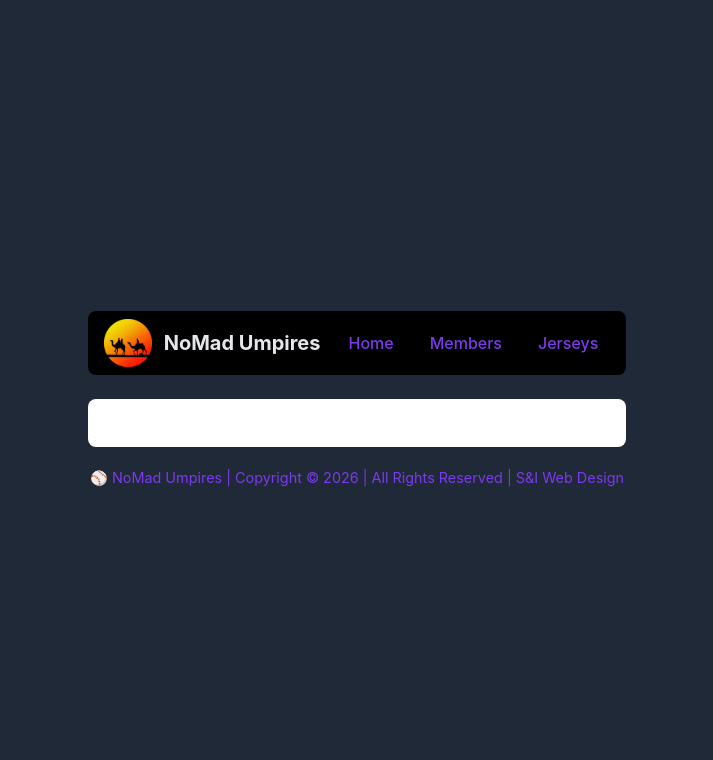
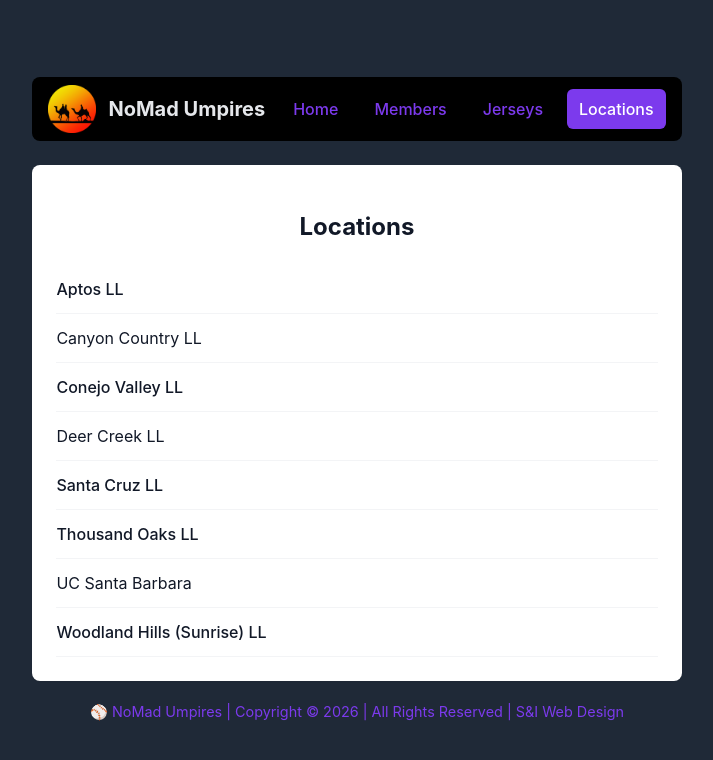
Before and after one commit to srs-noguts/nomads, a React (Vite) app: page /#/locations in a window 1280 px wide. Shown: the top 760 px of the page, without its empty margins (283-996 px from the left). Built offline with nearby package versions, Linux system fonts and the light colour scheme.

Commit message:
feat: add origin story and location

```diff
--- a/src/App.css
+++ b/src/App.css
@@ -299,3 +299,45 @@ body {
         font-size: 1.25rem;
     }
 }
+
+
+/* Locations tooltip styles */
+
+.loc-with-tooltip {
+    display: inline-block;
+    position: relative;
+}
+
+.loc-name {
+    color: inherit;
+    text-decoration: none;
+}
+
+.loc-name:hover,
+.loc-name:focus {
+    text-decoration: none;
+    color: inherit;
+}
+
+.tooltip-text {
+    position: absolute;
+    bottom: calc(100% + 8px);
+    left: 50%;
+    transform: translateX(-50%) translateY(6px);
+    background: rgba(0, 0, 0, 0.85);
+    color: white;
+    padding: 0.4rem 0.6rem;
+    border-radius: 6px;
+    font-size: 0.85rem;
+    white-space: nowrap;
+    opacity: 0;
+    pointer-events: none;
+    transition: opacity 140ms ease, transform 140ms ease;
+    z-index: 20;
+}
+
+.loc-with-tooltip:hover .tooltip-text,
+.loc-with-tooltip:focus-within .tooltip-text {
+    opacity: 1;
+    transform: translateX(-50%) translateY(0);
+}
--- a/src/App.jsx
+++ b/src/App.jsx
@@ -4,6 +4,7 @@ import Nav from './components/Nav'
 import Home from './pages/Home'
 import Members from './pages/Members'
 import Jerseys from './pages/Jerseys'
+import Locations from './pages/Locations'
 import { Routes, Route } from 'react-router-dom'
 
 function App() {
@@ -23,6 +24,7 @@ function App() {
           <Route path="/" element={<Home />} />
           <Route path="/members" element={<Members />} />
           <Route path="/jerseys" element={<Jerseys />} />
+          <Route path="/locations" element={<Locations />} />
         </Routes>
       </main>
       <footer className="footer">
--- a/src/components/Nav.jsx
+++ b/src/components/Nav.jsx
@@ -7,6 +7,7 @@ export default function Nav() {
       <NavLink to="/" className={({ isActive }) => isActive ? 'nav-link active' : 'nav-link'}>Home</NavLink>
       <NavLink to="/members" className={({ isActive }) => isActive ? 'nav-link active' : 'nav-link'}>Members</NavLink>
       <NavLink to="/jerseys" className={({ isActive }) => isActive ? 'nav-link active' : 'nav-link'}>Jerseys</NavLink>
+      <NavLink to="/locations" className={({ isActive }) => isActive ? 'nav-link active' : 'nav-link'}>Locations</NavLink>
     </nav>
   )
 }
--- /dev/null
+++ b/src/data/locations.json
@@ -0,0 +1,43 @@
+{
+    "locations": [{
+            "name": "Aptos LL",
+            "address": "12345 Aptos LL, CA 95003",
+            "url": "https://www.aptosll.org/"
+        },
+        {
+            "name": "Thousand Oaks LL",
+            "address": "1500 E Hillcrest Dr, Thousand Oaks, CA 91362",
+            "url": "https://www.tolittleleague.com/"
+        },
+        {
+            "name": "Woodland Hills (Sunrise) LL",
+            "address": "6400 Winnetka Ave, Woodland Hills, CA 91367",
+            "url": "https://www.sunrisebaseball.com/"
+        },
+        {
+            "name": "Santa Cruz LL",
+            "address": "326 Evergreen St, Santa Cruz, CA 95060",
+            "url": "https://www.santacruzlittleleague.org/"
+        },
+        {
+            "name": "Canyon Country LL",
+            "address": "",
+            "url": ""
+        },
+        {
+            "name": "Deer Creek LL",
+            "address": "",
+            "url": ""
+        },
+        {
+            "name": "UC Santa Barbara",
+            "address": "",
+            "url": ""
+        },
+        {
+            "name": "Conejo Valley LL",
+            "address": "1550 E Avenida De Los Arboles, Thousand Oaks, CA 91360",
+            "url": "https://www.cvll.net/"
+        }
+    ]
+}
--- a/src/pages/Home.jsx
+++ b/src/pages/Home.jsx
@@ -6,6 +6,9 @@ export default function Home() {
       <h3 className="moto">
         We, the nomadic Little League Umpires, do pledge to seek out Little League games to umpire with a consistent, positive demeanor, uphold the ideals of Little League, and foster camaraderie among all players, coaches, parents and umpires, all while having fun.
       </h3>
+      <p className="originstory">
+        We didn’t start the NoMads with a big plan — it started with a love for umpiring and the friendships that came with it. When we no longer had kids in a local league, we didn’t want our umpiring journey to end. So we became the NoMads, a small group of umpires willing to travel to leagues near and far, continuing to officiate the game we love while building community wherever we go.
+      </p>
       <p className="subtitle">Welcome to the NoMad Umpires site.</p>
     </main>
   )
--- /dev/null
+++ b/src/pages/Locations.jsx
@@ -0,0 +1,30 @@
+import React from 'react'
+import locationsData from '../data/locations.json'
+
+export default function Locations() {
+  const { locations } = locationsData
+  const sorted = [...locations].sort((a, b) => a.name.localeCompare(b.name))
+  return (
+    <section className="page">
+      <h2>Locations</h2>
+      <ul className="list loc-list">
+        {sorted.map((l, i) => (
+          <li key={i} className="list-item">
+            <div className="item-content">
+              <span className="loc-with-tooltip" title={l.address || ''} tabIndex={l.url ? undefined : 0}>
+                {l.url ? (
+                  <a href={l.url} target="_blank" rel="noreferrer" className="loc-name">{l.name}</a>
+                ) : (
+                  <span className="loc-name">{l.name}</span>
+                )}
+                {l.address && (
+                  <span className="tooltip-text">{l.address}</span>
+                )}
+              </span>
+            </div>
+          </li>
+        ))}
+      </ul>
+    </section>
+  )
+}
```
